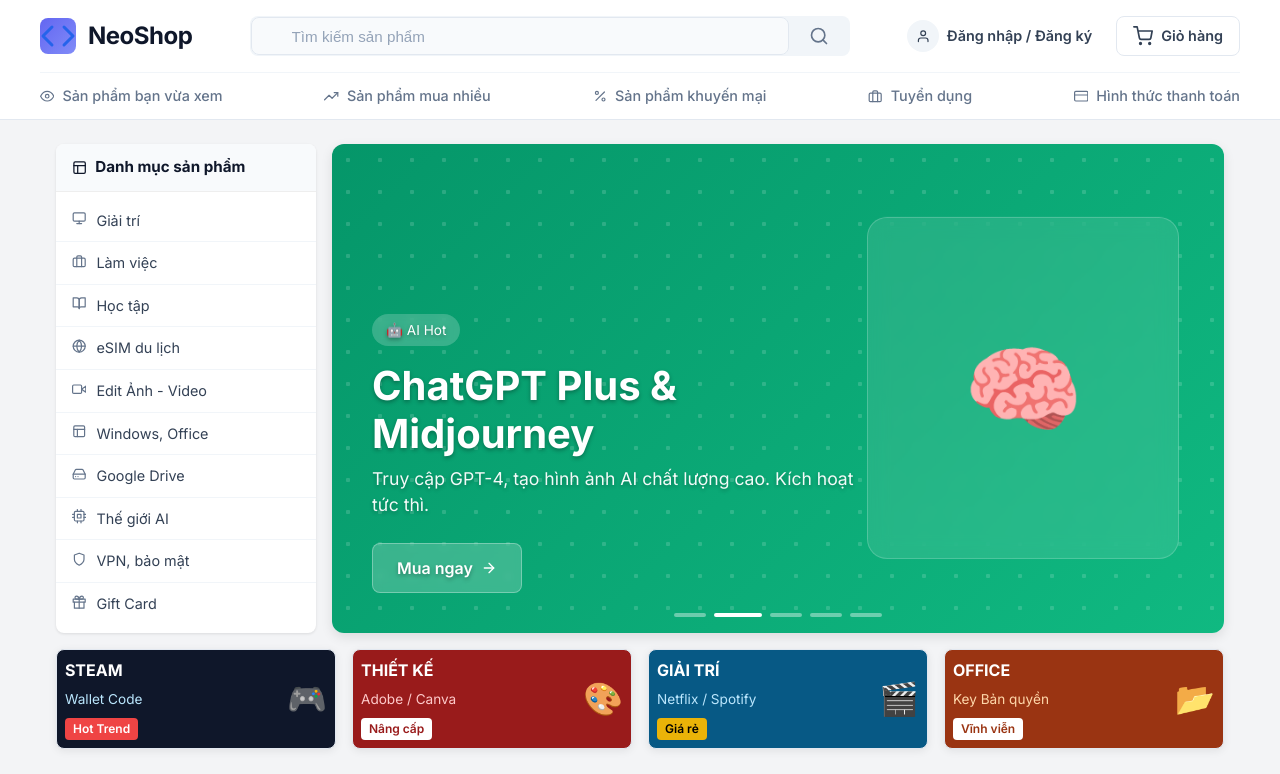
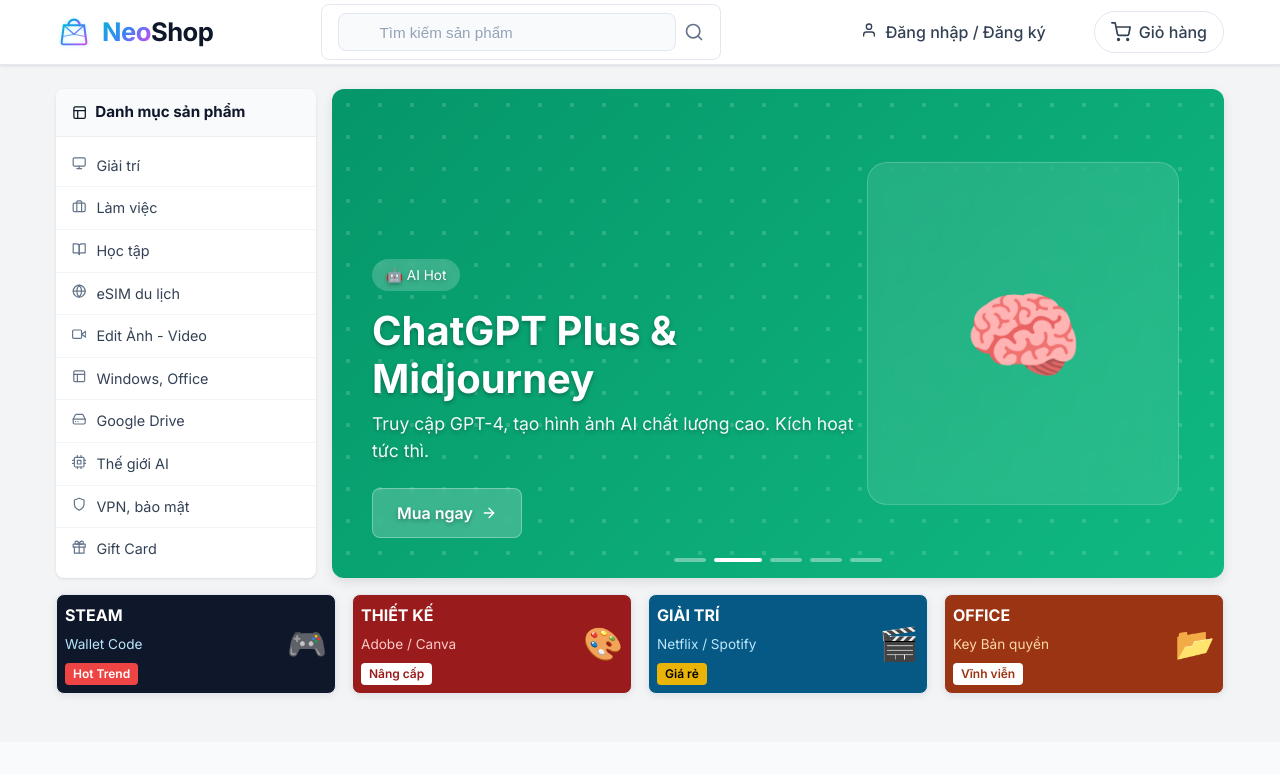
Before and after one commit to KaitoDeus/NeoShop, a React (Vite) app: page / in a window 1280 px wide. Shown: the top 774 px of the page. Built offline with nearby package versions, Linux system fonts and the light colour scheme.

Commit message:
feat(ui): Implement hide-on-scroll Header, update Footer branding, and add disableLink to Logo

```diff
--- a/src/components/common/Footer/Footer.jsx
+++ b/src/components/common/Footer/Footer.jsx
@@ -1,6 +1,7 @@
 import React from 'react';
 import { Link } from 'react-router-dom';
-import { FiCode, FiLock } from 'react-icons/fi';
+import { FiLock } from 'react-icons/fi';
+import Logo from '../Logo/Logo';
 import './Footer.css';
 
 const Footer = () => {
@@ -9,8 +10,8 @@
       <div className="container">
         <div className="footer-grid">
           <div className="footer-brand">
-            <div className="logo" style={{ fontSize: '1.25rem' }}>
-              <FiCode className="logo-icon" /> NeoShop
+            <div style={{ marginBottom: '1rem' }}>
+              <Logo />
             </div>
             <p>
               Nguồn uy tín cho bản quyền phần mềm, game và tài khoản premium.
@@ -54,10 +55,6 @@
 
         <div className="footer-bottom">
           <p>&copy; 2026 NeoShop LLC. Bảo lưu mọi quyền.</p>
-          <div style={{ display: 'flex', gap: '1.5rem' }}>
-            <Link to="/privacy">Chính sách bảo mật</Link>
-            <Link to="/terms">Điều khoản dịch vụ</Link>
-          </div>
         </div>
       </div>
     </footer>
--- a/src/components/common/Header/Header.css
+++ b/src/components/common/Header/Header.css
@@ -1,73 +1,56 @@
-/* Base Header Container */
 .header {
-  position: relative;
-  /* top: 0; Removed top as it is not needed for relative */
-  z-index: 1000;
-  background-color: rgba(255, 255, 255, 0.95); /* White glassmorphism */
-  backdrop-filter: blur(12px);
+  background-color: white;
   border-bottom: 1px solid #e2e8f0;
-  font-family: var(--font-inter);
-  color: #0f172a; /* Dark text */
+  position: sticky;
+  top: 0;
+  z-index: 100;
+  box-shadow: 0 1px 3px 0 rgb(0 0 0 / 0.1);
+  transition: transform 0.3s ease;
 }
 
-/* TOP BAR REMOVED */
+.header-hidden {
+  transform: translateY(-100%);
+}
 
-/* MAIN HEADER */
 .main-header {
-  padding: 1rem 0;
   display: flex;
   align-items: center;
   justify-content: space-between;
-  gap: 2rem;
+  height: 4rem; /* 64px */
+  padding: 0 1rem;
 }
 
-.header-logo {
+.search-container {
+  flex: 1;
+  margin: 0 2rem;
+  position: relative;
+  display: flex;
+  justify-content: center;
+  align-items: center;
+}
+
+.search-wrapper {
   display: flex;
   align-items: center;
-  gap: 0.75rem;
-  font-size: 1.5rem;
-  font-weight: 700;
-  color: #0f172a; /* Dark Text */
-  text-decoration: none;
+  width: 100%;
+  background: white;
+  border: 1px solid #e2e8f0; /* Subtle border */
+  border-radius: 8px; /* Clean radius */
+  padding: 0.5rem 1rem;
+  transition: all 0.2s ease;
 }
 
-.header-logo h1 {
-  margin: 0;
-  font-size: 1.5rem;
-  font-weight: 800;
-  letter-spacing: -0.5px;
-}
-
-.divine-icon {
-  font-size: 2rem;
-  color: #2563eb; /* Primary Blue Icon */
-}
-
-/* SEARCH BAR (Center) */
-.search-container {
-  flex: 1;
-  max-width: 600px;
-  display: flex;
-  background: #f1f5f9; /* Light Gray Bg */
-  border-radius: 8px; /* Softer radius */
-  overflow: hidden;
-  border: 1px solid transparent;
-  transition: all 0.2s;
-}
-
-.search-container:focus-within {
-  background: white;
-  border-color: #2563eb;
-  box-shadow: 0 0 0 3px rgba(37, 99, 235, 0.1);
+.search-wrapper:focus-within {
+  border-color: #2563eb; /* Highlight on focus */
+  box-shadow: 0 0 0 2px rgba(37, 99, 235, 0.1);
 }
 
 .search-input {
   flex: 1;
   border: none;
   background: transparent;
-  padding: 0.65rem 1rem;
+  outline: none;
   font-size: 0.95rem;
-  outline: none;
   color: #0f172a;
 }
 
@@ -76,230 +59,173 @@
 }
 
 .search-btn {
-  background: transparent;
+  background: none;
   border: none;
-  padding: 0 1.25rem;
   color: #64748b;
+  cursor: pointer;
   display: flex;
   align-items: center;
-  justify-content: center;
-  cursor: pointer;
-  transition: color 0.2s;
+  padding: 0;
+  margin-left: 0.5rem;
 }
 
 .search-btn:hover {
   color: #2563eb;
 }
 
-/* USER & CART (Right) */
-.header-actions {
+.search-suggestions {
+  position: absolute;
+  top: calc(100% + 4px);
+  /* Align to the width of .search-wrapper inside the flex center container */
+  width: 100%;
+  background: white;
+  border: 1px solid #e2e8f0;
+  border-radius: 8px;
+  box-shadow: 0 10px 15px -3px rgb(0 0 0 / 0.1);
+  overflow: hidden;
+  z-index: 20;
+}
+
+.suggestion-item {
   display: flex;
   align-items: center;
-  gap: 1.5rem;
+  padding: 0.75rem 1rem;
+  cursor: pointer;
+  gap: 0.75rem;
+  border-bottom: 1px solid #f1f5f9;
+}
+
+.suggestion-item:last-child {
+  border-bottom: none;
+}
+
+.suggestion-item:hover {
+  background-color: #f8fafc;
+}
+
+.suggestion-info {
+  display: flex;
+  flex-direction: column;
+  gap: 0.25rem;
+}
+
+.suggest-title {
+  font-weight: 500;
+  color: #0f172a;
+  font-size: 0.95rem;
+}
+
+.suggest-price {
+  font-size: 0.85rem;
+  color: #2563eb;
+  font-weight: 600;
 }
 
 .user-btn {
   display: flex;
   align-items: center;
   gap: 0.5rem;
-  background: none;
-  border: none;
-  color: #334155; /* Dark gray text */
-  font-size: 0.9rem;
-  font-weight: 600;
-  cursor: pointer;
-  transition: color 0.2s;
+  text-decoration: none;
+  color: #334155;
+  font-weight: 500;
+  margin-left: 2rem; /* Separate from search */
 }
 
-.user-btn:hover {
-  color: #2563eb;
+.cart-box {
+  display: flex;
+  align-items: center;
+  gap: 0.5rem;
+  text-decoration: none;
+  color: #334155;
+  font-weight: 500;
+  margin-left: 3rem; /* Separate from user button */
+  /* Button style for Cart */
+  border: 1px solid #e2e8f0;
+  padding: 0.5rem 1rem;
+  border-radius: 9999px; /* Rounded pill shape */
+  transition: all 0.2s;
+  position: relative;
 }
 
-.user-icon-circle {
-  width: 32px;
-  height: 32px;
+.cart-box:hover {
+  background-color: #f8fafc;
+  border-color: #cbd5e1;
+}
+
+.cart-count {
+  position: absolute;
+  top: -8px;
+  right: -8px;
+  background: #ef4444;
+  color: white;
+  font-size: 0.7rem;
+  font-weight: bold;
+  height: 1.2rem;
+  width: 1.2rem;
   border-radius: 50%;
-  background: #f1f5f9;
-  color: #334155;
   display: flex;
   align-items: center;
   justify-content: center;
 }
 
-.cart-box {
-  background: white;
-  border: 1px solid #e2e8f0;
-  padding: 0.5rem 1rem;
-  border-radius: 8px;
-  display: flex;
-  align-items: center;
-  gap: 0.5rem;
-  color: #334155;
-  text-decoration: none;
-  font-weight: 600;
-  transition: all 0.2s;
-  font-size: 0.9rem;
-}
-
-.cart-box:hover {
-  border-color: #2563eb;
-  color: #2563eb;
-}
-
-.cart-count {
-  background: #ef4444; /* Red badge */
-  color: white;
-  padding: 1px 6px;
-  border-radius: 10px;
-  font-size: 0.75rem;
-  font-weight: 700;
-  min-width: 18px;
-  text-align: center;
-}
-
-/* BOTTOM NAV */
-.bottom-nav {
-  padding: 0.75rem 0;
-  border-top: 1px solid #f1f5f9;
-}
-
-.nav-links {
-  display: flex;
-  justify-content: space-between;
-  list-style: none;
-  margin: 0;
-  padding: 0;
-}
-
-.nav-item {
-  display: flex;
-  align-items: center;
-  gap: 0.5rem;
-  color: #64748b;
-  text-decoration: none;
-  font-size: 0.9rem;
-  font-weight: 500;
-  transition: all 0.2s;
-}
-
-.nav-item:hover {
-  color: #2563eb;
-}
-
-/* Mobile Menu Button */
 .mobile-menu-btn {
   display: none;
   background: none;
   border: none;
-  color: #334155;
   cursor: pointer;
-  padding: 0.5rem;
-  transition: color 0.2s;
 }
 
-.mobile-menu-btn:hover {
-  color: #2563eb;
+/* Mobile Responsive */
+@media (max-width: 768px) {
+  .search-container {
+    display: none; /* Often hide or collapse on small screens, or adjust */
+  }
+
+  .mobile-menu-btn {
+    display: block;
+  }
+
+  .user-btn span, .cart-box span {
+    display: none;
+  }
 }
 
-/* Mobile Navigation */
 .mobile-nav {
-  display: none;
-  position: absolute;
-  top: 100%;
-  left: 0;
-  right: 0;
+  position: fixed;
+  top: 0;
+  right: -100%;
+  width: 80%;
+  max-width: 300px;
+  height: 100vh;
   background: white;
-  border-top: 1px solid #e2e8f0;
-  box-shadow: 0 4px 6px -1px rgba(0, 0, 0, 0.1);
-  z-index: 999;
-  max-height: 0;
-  overflow: hidden;
-  transition: max-height 0.3s ease-out;
+  z-index: 200;
+  transition: right 0.3s ease;
+  padding: 2rem;
+  box-shadow: -4px 0 6px -1px rgb(0 0 0 / 0.1);
 }
 
 .mobile-nav.open {
-  max-height: 500px;
+  right: 0;
+}
+
+.mobile-nav-overlay {
+  position: fixed;
+  inset: 0;
+  background: rgba(0,0,0,0.5);
+  z-index: 150;
 }
 
 .mobile-nav-links {
   list-style: none;
-  margin: 0;
-  padding: 0.5rem 0;
+  padding: 0;
 }
 
 .mobile-nav-item {
   display: flex;
   align-items: center;
   gap: 0.75rem;
-  padding: 1rem 1.5rem;
-  color: #334155;
+  padding: 1rem 0;
+  color: #0f172a;
   text-decoration: none;
-  font-size: 0.95rem;
-  font-weight: 500;
-  transition: all 0.2s;
   border-bottom: 1px solid #f1f5f9;
 }
-
-.mobile-nav-item:hover {
-  background: #f8fafc;
-  color: #2563eb;
-}
-
-.mobile-nav-overlay {
-  display: none;
-  position: fixed;
-  top: 0;
-  left: 0;
-  right: 0;
-  bottom: 0;
-  background: rgba(0, 0, 0, 0.3);
-  z-index: 998;
-}
-
-/* RESPONSIVE */
-@media (max-width: 1024px) {
-  .nav-links {
-    display: none; /* Hide bottom nav on tablet */
-  }
-
-  .mobile-menu-btn {
-    display: flex;
-    align-items: center;
-    justify-content: center;
-  }
-
-  .mobile-nav {
-    display: block;
-  }
-
-  .mobile-nav-overlay {
-    display: block;
-  }
-
-  .bottom-nav {
-    display: none;
-  }
-}
-
-@media (max-width: 768px) {
-  .top-bar, .user-btn, .search-container {
-    display: none;
-  }
-
-  .header-actions {
-    gap: 0.5rem;
-  }
-
-  .cart-box {
-    border: none;
-    padding: 0;
-  }
-
-  .cart-box span:not(.cart-count) {
-    display: none;
-  }
-
-  .main-header {
-    justify-content: space-between;
-  }
-}
--- a/src/components/common/Header/Header.jsx
+++ b/src/components/common/Header/Header.jsx
@@ -1,16 +1,46 @@
-import { useState } from 'react';
+import { useState, useEffect } from 'react';
 import {
-  FiSearch, FiShoppingCart, FiUser, FiCode,
-  FiEye, FiTrendingUp, FiPercent, FiBriefcase, FiCreditCard,
-  FiMenu, FiX
+  FiSearch, FiShoppingCart, FiUser, FiMenu, FiX
 } from 'react-icons/fi';
-import { Link } from 'react-router-dom';
+import { Link, useNavigate } from 'react-router-dom';
 import { useCart } from '../../../context/CartContext';
+import { MOCK_PRODUCTS } from '../../../data/mockProducts'; // Import Data
 import './Header.css';
+import Logo from '../Logo/Logo';
 
 const Header = () => {
   const { cartCount } = useCart();
   const [mobileMenuOpen, setMobileMenuOpen] = useState(false);
+  const navigate = useNavigate();
+
+  // Logic tìm kiếm
+  const [query, setQuery] = useState('');
+  const [suggestions, setSuggestions] = useState([]);
+  const [showSuggestions, setShowSuggestions] = useState(false);
+
+  const handleSearchChange = (e) => {
+    const value = e.target.value;
+    setQuery(value);
+
+    if (value.trim() === '') {
+      setSuggestions([]);
+      setShowSuggestions(false);
+      return;
+    }
+
+    const filtered = MOCK_PRODUCTS.filter(p =>
+      p.title.toLowerCase().includes(value.toLowerCase())
+    ).slice(0, 5); // Giới hạn 5 kết quả
+
+    setSuggestions(filtered);
+    setShowSuggestions(true);
+  };
+
+  const handleSuggestionClick = (id) => {
+    navigate(`/product/${id}`);
+    setShowSuggestions(false);
+    setQuery('');
+  };
 
   const toggleMobileMenu = () => {
     setMobileMenuOpen(!mobileMenuOpen);
@@ -20,26 +50,72 @@
     setMobileMenuOpen(false);
   };
 
+  // Logic ẩn Header khi cuộn trang
+  const [visible, setVisible] = useState(true);
+  const [prevScrollPos, setPrevScrollPos] = useState(0);
+
+  useEffect(() => {
+    const handleScroll = () => {
+      const currentScrollPos = window.scrollY;
+      const isVisible = prevScrollPos > currentScrollPos || currentScrollPos < 10;
+
+      setVisible(isVisible);
+      setPrevScrollPos(currentScrollPos);
+    };
+
+    window.addEventListener('scroll', handleScroll);
+    return () => window.removeEventListener('scroll', handleScroll);
+  }, [prevScrollPos]);
+
   return (
-    <header className="header">
+    <header className={`header ${visible ? '' : 'header-hidden'}`}>
       {/* Header chính */}
       <div className="container main-header">
         {/* Logo */}
-        <Link to="/" className="header-logo">
-          <FiCode className="logo-icon" style={{ fontSize: '2rem', color: '#2563eb' }} />
-          <h1>NeoShop</h1>
-        </Link>
+        <Logo />
 
         {/* Thanh tìm kiếm */}
         <div className="search-container">
-           <input type="text" placeholder="Tìm kiếm sản phẩm" className="search-input" />
+           <div className="search-wrapper">
+             <input
+               type="text"
+               placeholder="Tìm kiếm sản phẩm"
+               className="search-input"
+               value={query}
+               onChange={handleSearchChange}
+               onFocus={() => query.length > 0 && setShowSuggestions(true)}
+               onBlur={() => setTimeout(() => setShowSuggestions(false), 200)}
+             />
              <button className="search-btn">
                <FiSearch size={20} />
              </button>
            </div>
 
+           {/* Gợi ý tìm kiếm */}
+           {showSuggestions && query.length > 0 && (
+             <div className="search-suggestions">
+               {suggestions.length > 0 ? (
+                 suggestions.map(product => (
+                   <div
+                      key={product.id}
+                      className="suggestion-item"
+                      onClick={() => handleSuggestionClick(product.id)}
+                   >
+                     <img src="https://placehold.co/40" style={{background: product.imageColor, width: 32, height: 32, borderRadius: 4, objectFit: 'cover'}} alt="" />
+                     <div className="suggestion-info">
+                        <span className="suggest-title">{product.title}</span>
+                        <span className="suggest-price">{new Intl.NumberFormat('vi-VN', { style: 'currency', currency: 'VND' }).format(product.price * 25000)}</span>
+                     </div>
+                   </div>
+                 ))
+               ) : (
+                 <div className="no-suggestions">Không tìm thấy sản phẩm</div>
+               )}
+             </div>
+           )}
+        </div>
+
         {/* Tài khoản & Giỏ hàng */}
-        <div className="header-actions">
         <Link to="/login" className="user-btn">
            <div className="user-icon-circle"><FiUser /></div>
            <span>Đăng nhập / Đăng ký</span>
@@ -51,72 +127,18 @@
            {cartCount > 0 && <span className="cart-count">{cartCount}</span>}
         </Link>
 
-           {/* Mobile Menu Button */}
+        {/* Nút menu mobile */}
         <button className="mobile-menu-btn" onClick={toggleMobileMenu}>
           {mobileMenuOpen ? <FiX size={24} /> : <FiMenu size={24} />}
         </button>
       </div>
-      </div>
 
-      {/* Thanh điều hướng - Desktop */}
-      <div className="container bottom-nav">
-         <ul className="nav-links">
-            <li>
-               <Link to="#" className="nav-item">
-                 <FiEye /> Sản phẩm bạn vừa xem
-               </Link>
-            </li>
-            <li>
-               <Link to="/category" className="nav-item">
-                 <FiTrendingUp /> Sản phẩm mua nhiều
-               </Link>
-            </li>
-             <li>
-               <Link to="/category" className="nav-item">
-                 <FiPercent /> Sản phẩm khuyến mại
-               </Link>
-            </li>
-             <li>
-               <Link to="#" className="nav-item">
-                 <FiBriefcase /> Tuyển dụng
-               </Link>
-            </li>
-             <li>
-               <Link to="#" className="nav-item">
-                 <FiCreditCard /> Hình thức thanh toán
-               </Link>
-            </li>
-         </ul>
-      </div>
 
-      {/* Mobile Navigation Menu */}
+
+      {/* Menu điều hướng mobile */}
       <div className={`mobile-nav ${mobileMenuOpen ? 'open' : ''}`}>
         <ul className="mobile-nav-links">
-          <li>
-            <Link to="#" className="mobile-nav-item" onClick={closeMobileMenu}>
-              <FiEye /> Sản phẩm bạn vừa xem
-            </Link>
-          </li>
-          <li>
-            <Link to="/category" className="mobile-nav-item" onClick={closeMobileMenu}>
-              <FiTrendingUp /> Sản phẩm mua nhiều
-            </Link>
-          </li>
-          <li>
-            <Link to="/category" className="mobile-nav-item" onClick={closeMobileMenu}>
-              <FiPercent /> Sản phẩm khuyến mại
-            </Link>
-          </li>
-          <li>
-            <Link to="#" className="mobile-nav-item" onClick={closeMobileMenu}>
-              <FiBriefcase /> Tuyển dụng
-            </Link>
-          </li>
-          <li>
-            <Link to="#" className="mobile-nav-item" onClick={closeMobileMenu}>
-              <FiCreditCard /> Hình thức thanh toán
-            </Link>
-          </li>
+
           <li>
             <Link to="/login" className="mobile-nav-item" onClick={closeMobileMenu}>
               <FiUser /> Đăng nhập / Đăng ký
@@ -125,7 +147,7 @@
         </ul>
       </div>
 
-      {/* Overlay */}
+      {/* Lớp phủ bóng mờ */}
       {mobileMenuOpen && <div className="mobile-nav-overlay" onClick={closeMobileMenu}></div>}
     </header>
   );
--- /dev/null
+++ b/src/components/common/Logo/Logo.css
@@ -0,0 +1,69 @@
+/* Logo Styles */
+.neo-logo-link {
+  display: flex;
+  align-items: center;
+  gap: 10px;
+  text-decoration: none;
+  cursor: pointer;
+  user-select: none;
+}
+
+/* Icon Container & Animation */
+.neo-logo-icon {
+  width: 36px;
+  height: 36px;
+  transition: transform 0.4s cubic-bezier(0.34, 1.56, 0.64, 1), filter 0.3s ease;
+  filter: drop-shadow(0 0 2px rgba(34, 211, 238, 0.3));
+}
+
+/* Hover Effect - Icon Only */
+.neo-logo-link:hover .neo-logo-icon {
+  transform: scale(1.1) rotate(-3deg);
+  filter: drop-shadow(0 0 8px rgba(168, 85, 247, 0.6));
+}
+
+/* Gradient Definition (used in SVG) will be handled in JSX but we can augment here if needed */
+
+/* Text Styles */
+.neo-logo-text {
+  font-family: 'Inter', system-ui, -apple-system, sans-serif;
+  font-weight: 800;
+  font-size: 1.6rem;
+  line-height: 1;
+  letter-spacing: -0.02em;
+  display: flex;
+  align-items: baseline;
+}
+
+/* "Neo" - Gradient Text */
+.text-neo {
+  background: linear-gradient(135deg, #06b6d4 0%, #3b82f6 50%, #d946ef 100%);
+  -webkit-background-clip: text;
+  background-clip: text;
+  -webkit-text-fill-color: transparent;
+  /* Fallback color */
+  color: #3b82f6;
+}
+
+/* "Shop" - Adaptive Color */
+.text-shop {
+  color: #0f172a; /* Slate 900 for Light Mode */
+  transition: color 0.3s ease;
+}
+
+/* Dark Mode Support (Assuming parent has .dark class or data-theme) */
+[data-theme='dark'] .text-shop,
+.dark .text-shop {
+  color: #ffffff;
+}
+
+/* Responsive Scaling */
+@media (max-width: 768px) {
+  .neo-logo-icon {
+    width: 32px;
+    height: 32px;
+  }
+  .neo-logo-text {
+    font-size: 1.4rem;
+  }
+}
--- /dev/null
+++ b/src/components/common/Logo/Logo.jsx
@@ -0,0 +1,89 @@
+import React from 'react';
+import { Link } from 'react-router-dom';
+import './Logo.css';
+
+const Logo = ({ disableLink = false }) => {
+  const preventDefault = (e) => {
+    if (disableLink) e.preventDefault();
+  };
+
+  if (disableLink) {
+    return (
+      <div className="neo-logo-link" style={{ cursor: 'default' }}>
+        <LogoContent />
+      </div>
+    );
+  }
+
+  return (
+    <Link to="/" className="neo-logo-link" aria-label="NeoShop Home">
+      <LogoContent />
+    </Link>
+  );
+};
+
+const LogoContent = () => (
+  <>
+    <svg
+        className="neo-logo-icon"
+        viewBox="0 0 64 64"
+        fill="none"
+        xmlns="http://www.w3.org/2000/svg"
+      >
+        <defs>
+          <linearGradient id="neonGradient" x1="0%" y1="0%" x2="100%" y2="100%">
+            <stop offset="0%" stopColor="#06b6d4" />
+            <stop offset="50%" stopColor="#3b82f6" />
+            <stop offset="100%" stopColor="#d946ef" />
+          </linearGradient>
+        </defs>
+
+        {/* Shopping Bag Handle */}
+        <path
+          d="M22 20C22 14.4772 26.4772 10 32 10C37.5228 10 42 14.4772 42 20"
+          stroke="url(#neonGradient)"
+          strokeWidth="4"
+          strokeLinecap="round"
+        />
+
+        {/* Shopping Bag Body - Geometric/Wireframe Style */}
+        <path
+          d="M14 20H50L54 50C54.6667 52 53 54 51 54H13C11 54 9.33333 52 10 50L14 20Z"
+          stroke="url(#neonGradient)"
+          strokeWidth="3.5"
+          strokeLinejoin="round"
+        />
+
+        {/* Internal Geometric Details (Polygons) */}
+        <path
+          d="M14 20L32 36L50 20"
+          stroke="url(#neonGradient)"
+          strokeWidth="2.5"
+          strokeLinecap="round"
+          strokeLinejoin="round"
+          opacity="0.9"
+        />
+        <path
+          d="M32 36V54"
+          stroke="url(#neonGradient)"
+          strokeWidth="2.5"
+          strokeLinecap="round"
+          opacity="0.8"
+        />
+        <path
+          d="M12.5 40L32 36L51.5 40"
+          stroke="url(#neonGradient)"
+          strokeWidth="2"
+          strokeLinejoin="round"
+          opacity="0.7"
+        />
+      </svg>
+
+      <div className="neo-logo-text">
+        <span className="text-neo">Neo</span>
+        <span className="text-shop">Shop</span>
+      </div>
+  </>
+);
+
+export default Logo;
```
Lines whose indentation alone changed are shown as unchanged.
